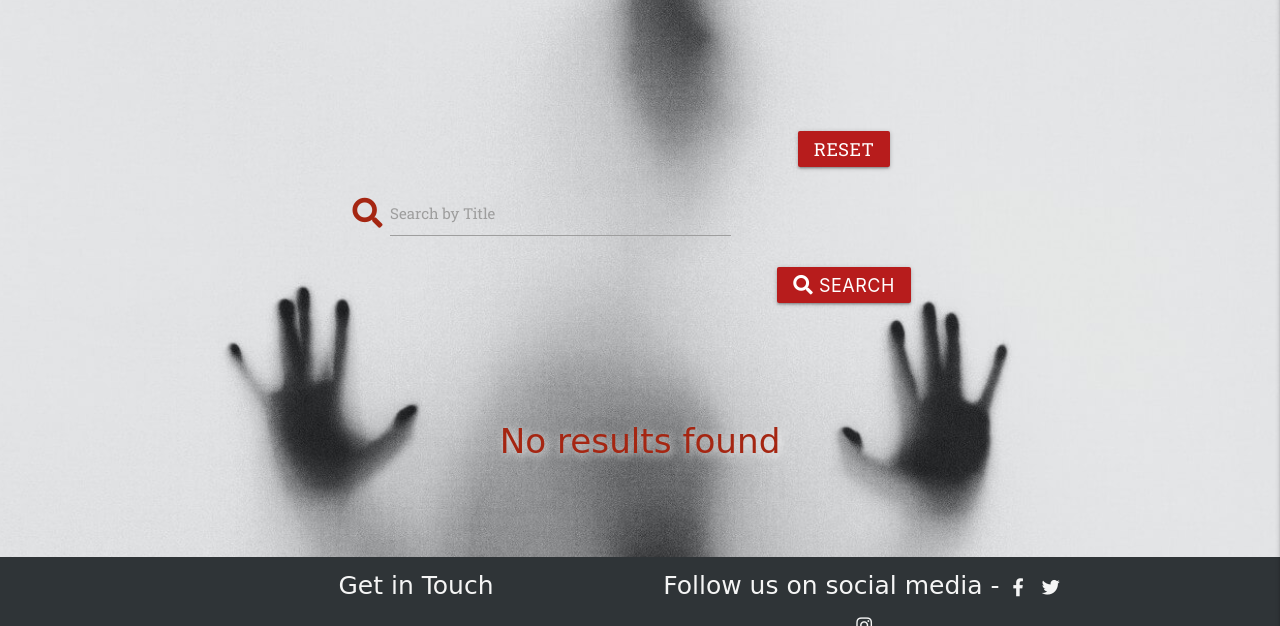
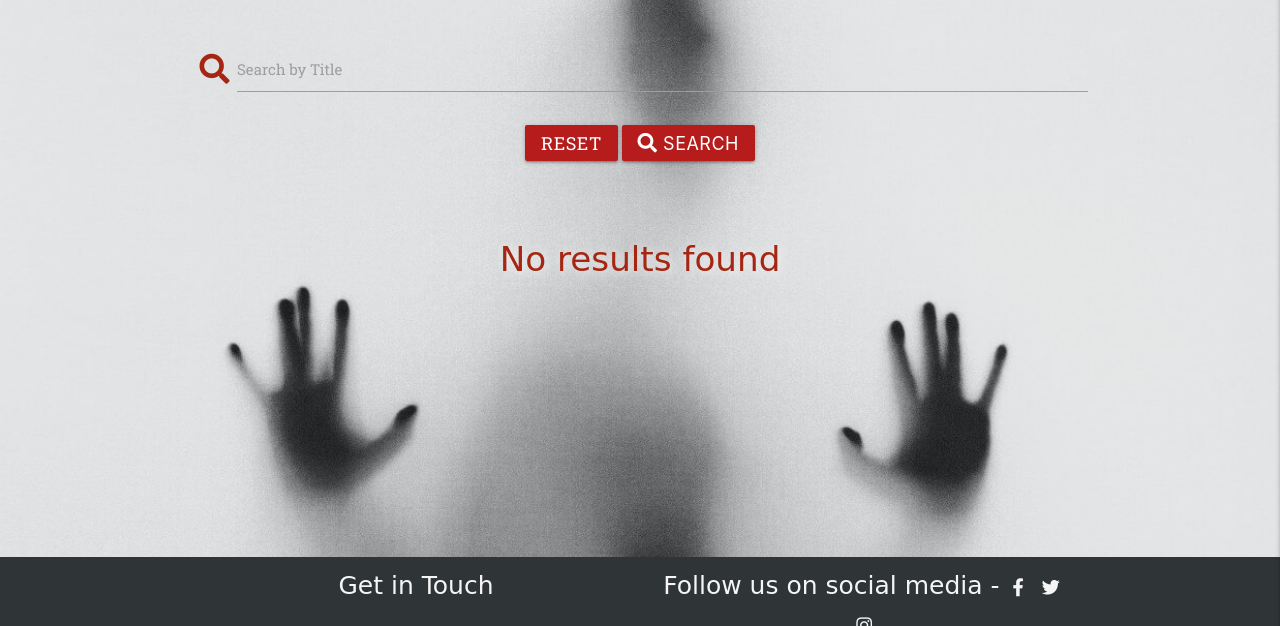
Before and after one commit to mosull20/dark-side-ms3, a Flask app: page /search in a window 1280 px wide. Shown: the part 173-799 px from the top of the page. Run offline with Flask 2, Linux system fonts and the light colour scheme; data that the repository does not hold is empty; some libraries are stand-ins or nearby versions; some web fonts are replaced.

Commit message:
Fix layout of search box on all screen sizes

```diff
--- a/static/css/style.css
+++ b/static/css/style.css
@@ -75,7 +75,7 @@ footer {
 
 /* --- forms --- */
 form {
-    margin-top: 60px;
+    margin-top: 10px;
 }
 
 .form-row {
@@ -94,6 +94,8 @@ form {
 
 .search-button {
     font-size: 18px;
+    margin-top: 5px;
+    margin-bottom: 10px;
 }
 
 /* --- flash messages --- */
@@ -143,6 +145,10 @@ form {
     color: #2f3437;
 }
 
+.search-row {
+    margin-bottom: 5px;
+}
+
 
 /* --- media queries --- */
 
--- a/templates/reviews.html
+++ b/templates/reviews.html
@@ -5,20 +5,23 @@
     <h2 class="header">All Reviews</h2>
 
     <div class="row">
-      <form class="col s12 m8 offset-m2" method="POST" action="{{ url_for('search') }}">
-          <div class="row valign-wrapper center-align">
-              <div class="col s12 m8 input-field">
+      <form class="col s12" method="POST" action="{{ url_for('search') }}">
+          <div class="row valign-wrapper center-align search-row">
+              <div class="col s12 input-field">
                   <i class="fas fa-search prefix"></i>
                   <input type="text" name="query" id="query" minlength="1" class="validate" required>
                   <label for="query">Search by Title</label>
               </div>
-              <div class="col s12 m4">
+            </div>
+              <div class="row valign-wrapper center-align">
+                <div class="col s12">
                   <a href="{{ url_for('get_reviews') }}" class="btn waves-effect waves-light red darken-4 center-align search-button">Reset</a>
                   <button class="btn waves-effect waves-light red darken-4 center-align search-button" type="submit" >
                     <i class="fas fa-search"></i> Search
                   </button>
                 </div>
             </div>
+
       </form>
     </div>
     </div>
```
Lines whose indentation alone changed are shown as unchanged.
